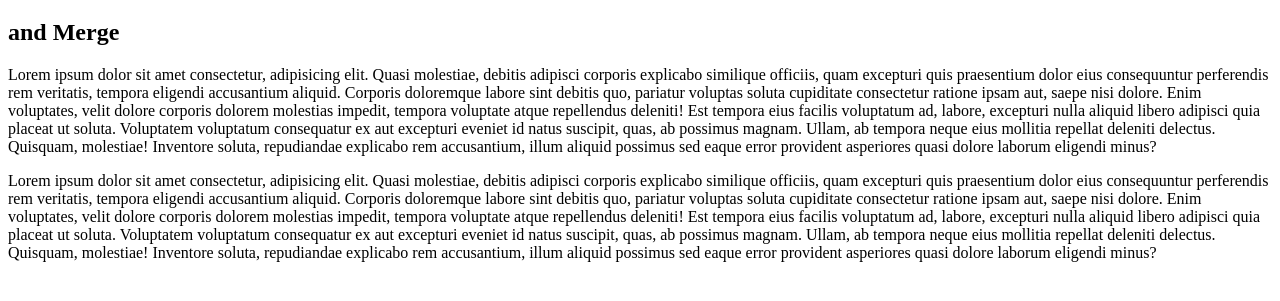
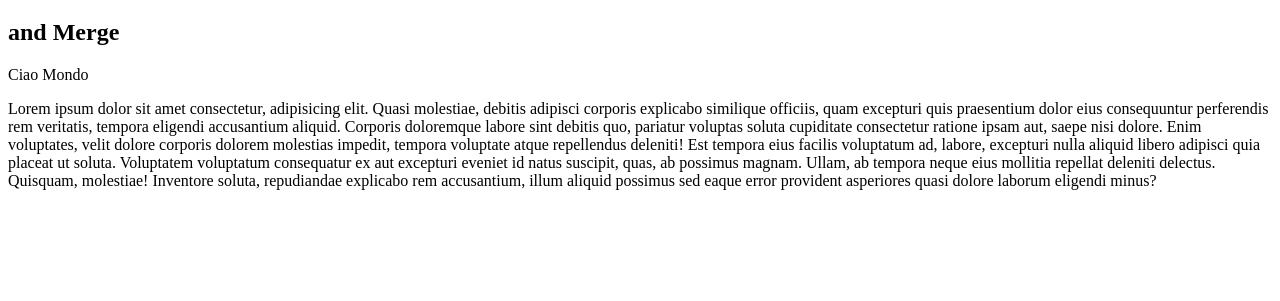
Before and after one commit to arturmamedov/gitbranch, a plain HTML site: page index.html in a window 1280 px wide. Shown: the part 61-362 px from the top of the page. Drawn offline with Linux system fonts and the light colour scheme.

Commit message:
Replace lengthy placeholder text with a simple greeting on the Git Branch page

```diff
--- a/index.html
+++ b/index.html
@@ -11,17 +11,7 @@
     <h1>Hello Git Branch</h1>
     <h2 class="subtitle">and Merge</h2>
 
-    <p>Lorem ipsum dolor sit amet consectetur, adipisicing elit. Quasi molestiae, debitis adipisci corporis explicabo
-        similique officiis, quam excepturi quis praesentium dolor eius consequuntur perferendis rem veritatis, tempora
-        eligendi accusantium aliquid.
-        Corporis doloremque labore sint debitis quo, pariatur voluptas soluta cupiditate consectetur ratione ipsam aut,
-        saepe nisi dolore. Enim voluptates, velit dolore corporis dolorem molestias impedit, tempora voluptate atque
-        repellendus deleniti!
-        Est tempora eius facilis voluptatum ad, labore, excepturi nulla aliquid libero adipisci quia placeat ut soluta.
-        Voluptatem voluptatum consequatur ex aut excepturi eveniet id natus suscipit, quas, ab possimus magnam.
-        Ullam, ab tempora neque eius mollitia repellat deleniti delectus. Quisquam, molestiae! Inventore soluta,
-        repudiandae explicabo rem accusantium, illum aliquid possimus sed eaque error provident asperiores quasi dolore
-        laborum eligendi minus?</p>
+    <p>Ciao Mondo</p>
 
     <p id="paragrafo1">Lorem ipsum dolor sit amet consectetur, adipisicing elit. Quasi molestiae, debitis adipisci
         corporis explicabo similique officiis, quam excepturi quis praesentium dolor eius consequuntur perferendis rem
```
